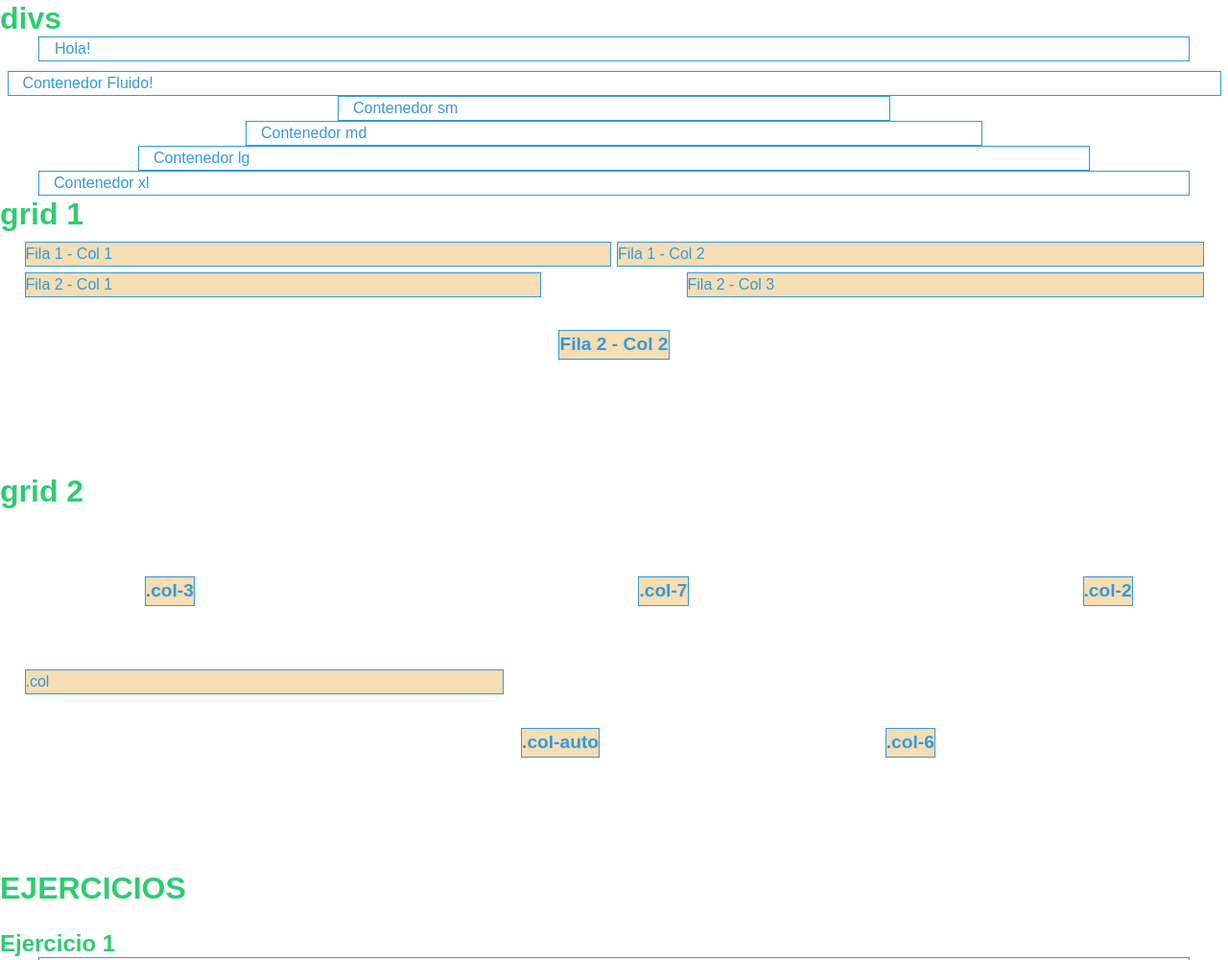
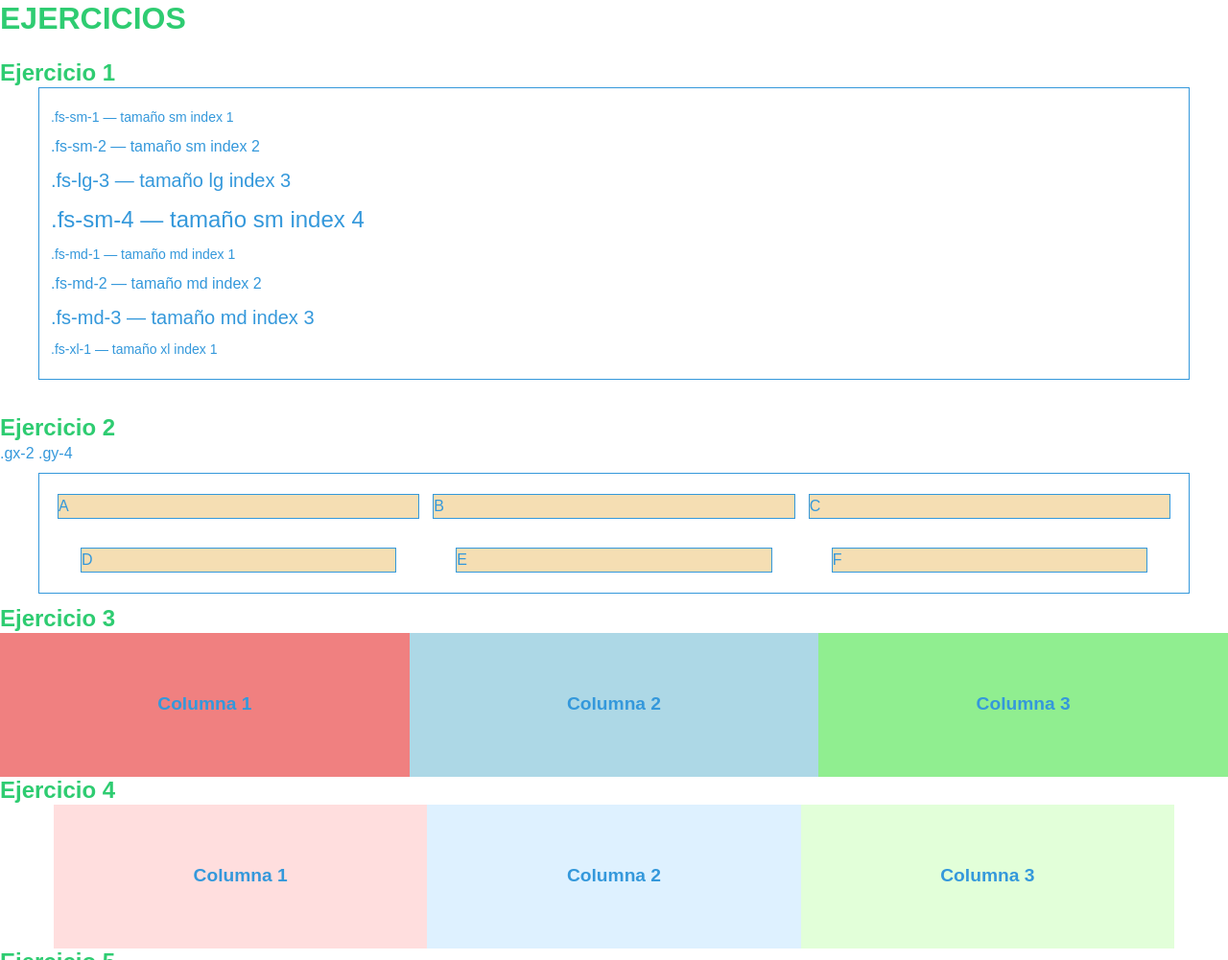
Before and after one commit to Lucia-2005/framework_sass, a website: page index.html in a window 1280 px wide. Shown: the top 1001 px of the page at 96% size. Drawn offline with Linux system fonts and the light colour scheme.

Commit message:
terminado

```diff
--- a/index.html
+++ b/index.html
@@ -19,76 +19,6 @@
     </style>
   </head>
   <body>
-    <h1>divs</h1>
-    <div class="container" style="border: 1px solid">Hola!</div>
-
-    <div class="container-fluid" style="border: 1px solid; margin-top: 10px">
-      Contenedor Fluido!
-    </div>
-
-    <div class="container-sm" style="border: 1px solid">Contenedor sm</div>
-
-    <div class="container-md" style="border: 1px solid">Contenedor md</div>
-
-    <div class="container-lg" style="border: 1px solid">Contenedor lg</div>
-
-    <div class="container-xl" style="border: 1px solid">Contenedor xl</div>
-
-    <h1>grid 1</h1>
-    <div class="container-fluid debug-border">
-      <div class="row">
-        <div class="col">
-          <div class="item">Fila 1 - Col 1</div>
-        </div>
-        <div class="col">
-          <div class="item">Fila 1 - Col 2</div>
-        </div>
-      </div>
-      <div class="row">
-        <div class="col">
-          <div class="item">Fila 2 - Col 1</div>
-        </div>
-        <div class="col-auto">
-          <div class="item">Fila 2 - Col 2</div>
-        </div>
-        <div class="col">
-          <div class="item">Fila 2 - Col 3</div>
-        </div>
-      </div>
-    </div>
-
-    <br />
-    <br />
-
-    <h1>grid 2</h1>
-    <div class="container-fluid debug-border">
-      <div class="row">
-        <div class="col-3">
-          <div class="item">.col-3</div>
-        </div>
-        <div class="col-7">
-          <div class="item">.col-7</div>
-        </div>
-        <div class="col-2">
-          <div class="item">.col-2</div>
-        </div>
-      </div>
-      <div class="row">
-        <div class="col">
-          <div class="item">.col</div>
-        </div>
-        <div class="col-auto">
-          <div class="item">.col-auto</div>
-        </div>
-        <div class="col-6">
-          <div class="item">.col-6</div>
-        </div>
-      </div>
-    </div>
-
-    <br />
-    <br />
-
     <h1>EJERCICIOS</h1>
 
     <br />
```
